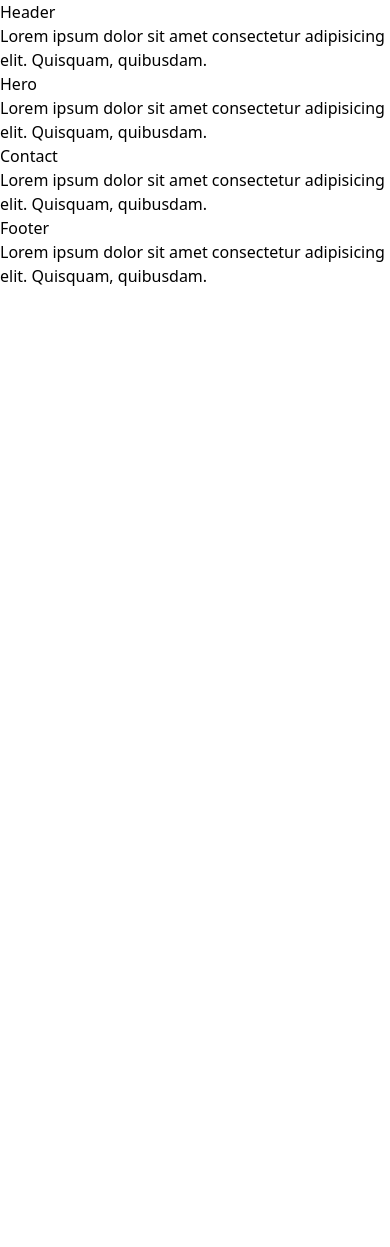
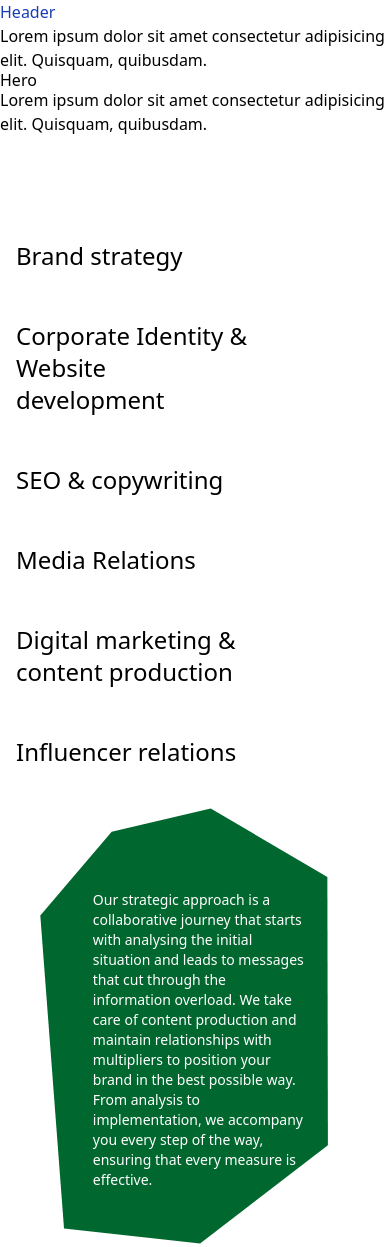
Before and after one commit to i-ganza007/Group_2_Project_Baumeister, a website: page index.html in a window 390 px wide. Shown: the top 1247 px of the page. Before the commit the page ends 844 px from the top, so only its background shows below. Drawn offline with nearby package versions, Linux system fonts and the light colour scheme.

Commit message:
services section ok desktop + mobile

```diff
--- a/index.html
+++ b/index.html
@@ -1,30 +1,88 @@
 <!DOCTYPE html>
 <html lang="en">
   <head>
-    <meta charset="UTF-8">
-    <meta name="viewport" content="width=device-width, initial-scale=1.0">
-    <link rel="stylesheet" href="./dist/output.css">
+    <meta charset="UTF-8" />
+    <meta name="viewport" content="width=device-width, initial-scale=1.0" />
+    <link rel="stylesheet" href="./dist/output.css" />
+    <script src="https://unpkg.com/@tailwindcss/browser@4"></script>
     <title>Website project template</title>
   </head>
   <script>
-    const loadComponents = (id, url) =>  {
+    const loadComponents = (id, url) => {
       fetch(url)
         .then((response) => response.text())
         .then((html) => {
           document.getElementById(id).innerHTML = html;
         });
-    }
+    };
 
     window.onload = () => {
       loadComponents('header', 'src/sections/header.html');
       loadComponents('hero', 'src/sections/hero.html');
       loadComponents('contact', 'src/sections/contact.html');
       loadComponents('footer', 'src/sections/footer.html');
-    }
+      loadComponents('services', 'src/sections/services.html');
+    };
   </script>
   <body>
     <div id="header"></div>
     <div id="hero"></div>
+    <div class="bg-[EFECEA] w-full py-20">
+      <section
+        class="mx-auto max-w-7xl w-full flex flex-col md:flex-row justify-evenly items-start"
+      >
+        <div className="w-1/2 flex gap-10 w-full">
+          <p
+            class="text-black text-2xl md:text-4xl pl-4 md:pl-0 py-6 max-w-2/3"
+          >
+            Brand strategy
+          </p>
+          <p
+            class="text-black text-2xl md:text-4xl pl-4 md:pl-0 py-6 max-w-2/3"
+          >
+            Corporate Identity & Website development
+          </p>
+          <p
+            class="text-black text-2xl md:text-4xl pl-4 md:pl-0 py-6 max-w-2/3"
+          >
+            SEO & copywriting
+          </p>
+          <p
+            class="text-black text-2xl md:text-4xl pl-4 md:pl-0 py-6 max-w-2/3"
+          >
+            Media Relations
+          </p>
+          <p
+            class="text-black text-2xl md:text-4xl pl-4 md:pl-0 py-6 max-w-2/3"
+          >
+            Digital marketing & content production
+          </p>
+          <p
+            class="text-black text-2xl md:text-4xl pl-4 md:pl-0 pt-6 max-w-2/3"
+          >
+            Influencer relations
+          </p>
+        </div>
+        <div className="md:w-1/2 w-full">
+          <div
+            class="size-72 md:size-96 mt-10 mb-24 md:mb-0 ml-10 md:ml-0 relative"
+          >
+            <img src="./src/images/green-vector.svg" alt="vector-svg" />
+            <p
+              class="text-white text-sm md:text-base top-1/5 md:top-1/3 left-[10%] text-[#EFECEA] absolute transform -translate-x-1/2 -translate-y-1/2 p-6"
+            >
+              Our strategic approach is a collaborative journey that starts with
+              analysing the initial situation and leads to messages that cut
+              through the information overload. We take care of content
+              production and maintain relationships with multipliers to position
+              your brand in the best possible way. From analysis to
+              implementation, we accompany you every step of the way, ensuring
+              that every measure is effective.
+            </p>
+          </div>
+        </div>
+      </section>
+    </div>
     <div id="contact"></div>
     <div id="footer"></div>
   </body>
--- /dev/null
+++ b/src/sections/services.html
@@ -0,0 +1,19 @@
+<div class="bg-[EFECEA] w-full py-10">
+  <section class="mx-auto max-w-7xl w-full gap-x-10">
+    <div className="w-1/2">
+      <p class="text-black text-4xl">Brand strategy</p>
+      <p class="text-black text-4xl">
+        Corporate Identity & Website development
+      </p>
+      <p class="text-black text-4xl">SEO & copywriting</p>
+      <p class="text-black text-4xl">Media Relations</p>
+      <p class="text-black text-4xl">Digital marketing & content production</p>
+      <p class="text-black text-4xl">Influencer relations</p>
+    </div>
+    <div className="w-1/2">
+      <div class="size-10 bg-blue-500">
+        <img src="./Vector 5.svg" alt="vector-svg" class="size-20" />
+      </div>
+    </div>
+  </section>
+</div>
```
Also changed, not shown: tailwind.config.js (+4 -4 lines), src/images/green-vector.svg (added). Lines whose indentation alone changed are shown as unchanged.
